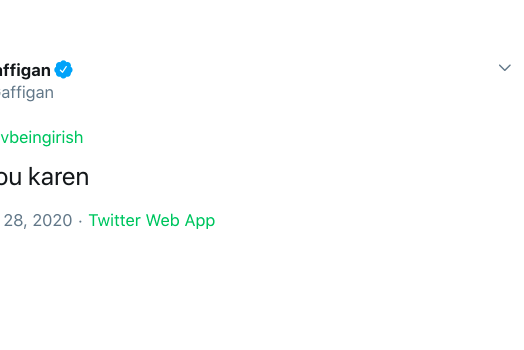
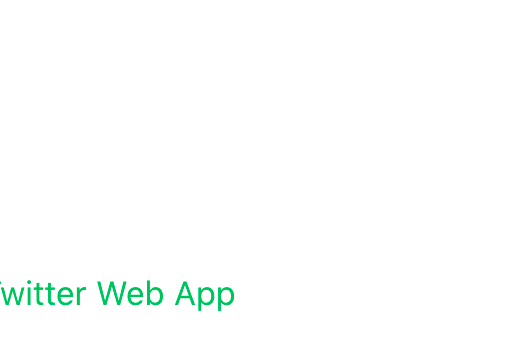
Before and after one commit to mittonface/effkaren, a Next.js app: page / in a window 390 px wide. Shown: the part 274-624 px from the top of the page, 524 px wide, since content can reach past the window. Built offline with nearby package versions, Linux system fonts and the light colour scheme.

Commit message:
make more mobile friendly

```diff
--- a/pages/index.js
+++ b/pages/index.js
@@ -26,11 +26,7 @@ export default function Home() {
         </Fragment>
         <title>hey fuck you karen</title>
       </Head>
-      <div>
-        <a href="https://twitter.com/JimGaffigan/status/1299206772364902400">
-          <img alt="hey fuck you karen" src="/fuckyoukaren.png" />
-        </a>
-      </div>
+      <div></div>
     </div>
   );
 }
--- a/styles/globals.css
+++ b/styles/globals.css
@@ -4,6 +4,9 @@ body {
   margin: 0;
   font-family: -apple-system, BlinkMacSystemFont, Segoe UI, Roboto, Oxygen,
     Ubuntu, Cantarell, Fira Sans, Droid Sans, Helvetica Neue, sans-serif;
+  width: 100%;
+  height: 100%;
+  background: url("../public/fuckyoukaren.png") center center no-repeat;
 }
 
 a {
@@ -14,13 +17,3 @@ a {
 * {
   box-sizing: border-box;
 }
-
-img {
-  position: absolute;
-  top: 50%;
-  left: 50%;
-  width: 658px;
-  height: 199px;
-  margin-top: -100px; /* Half the height */
-  margin-left: -329px; /* Half the width */
-}
```
